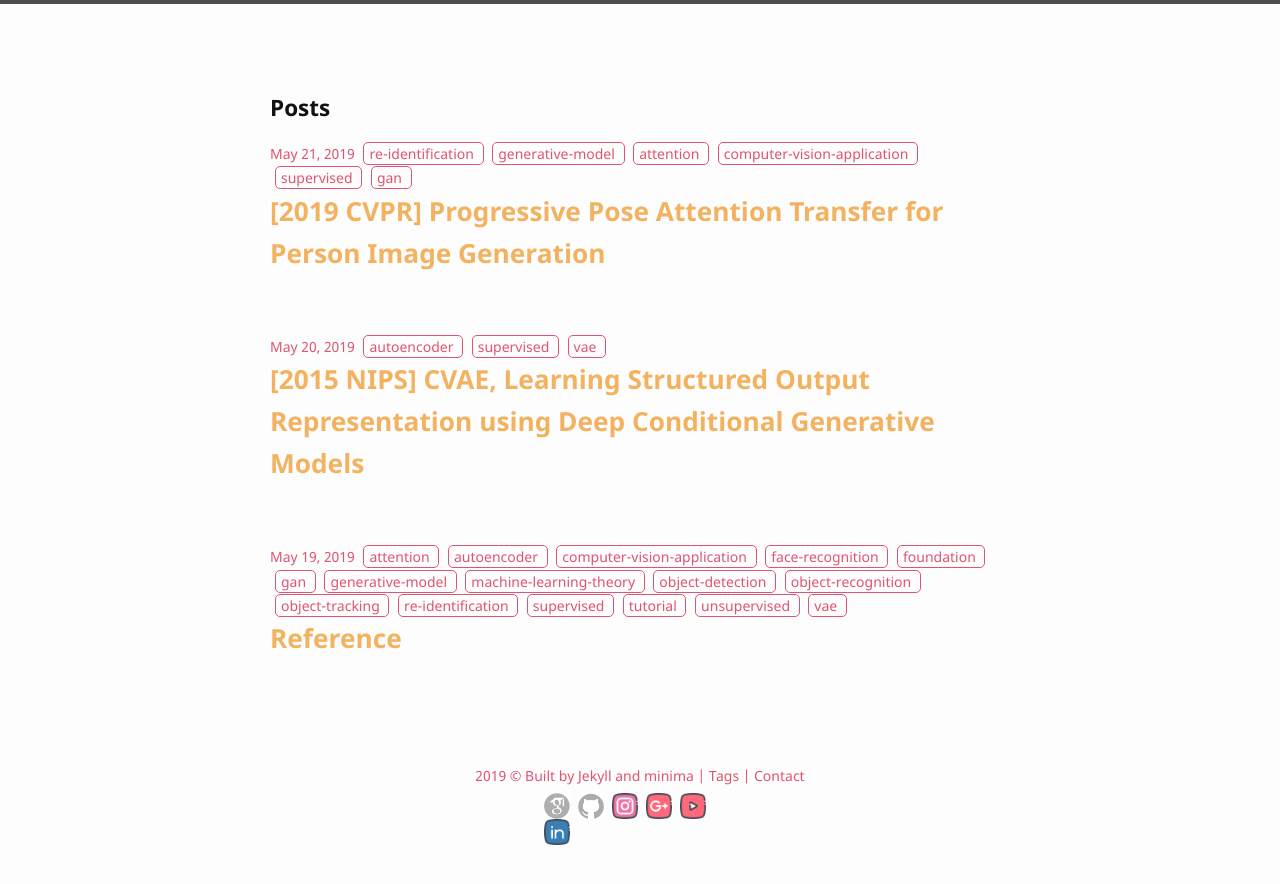
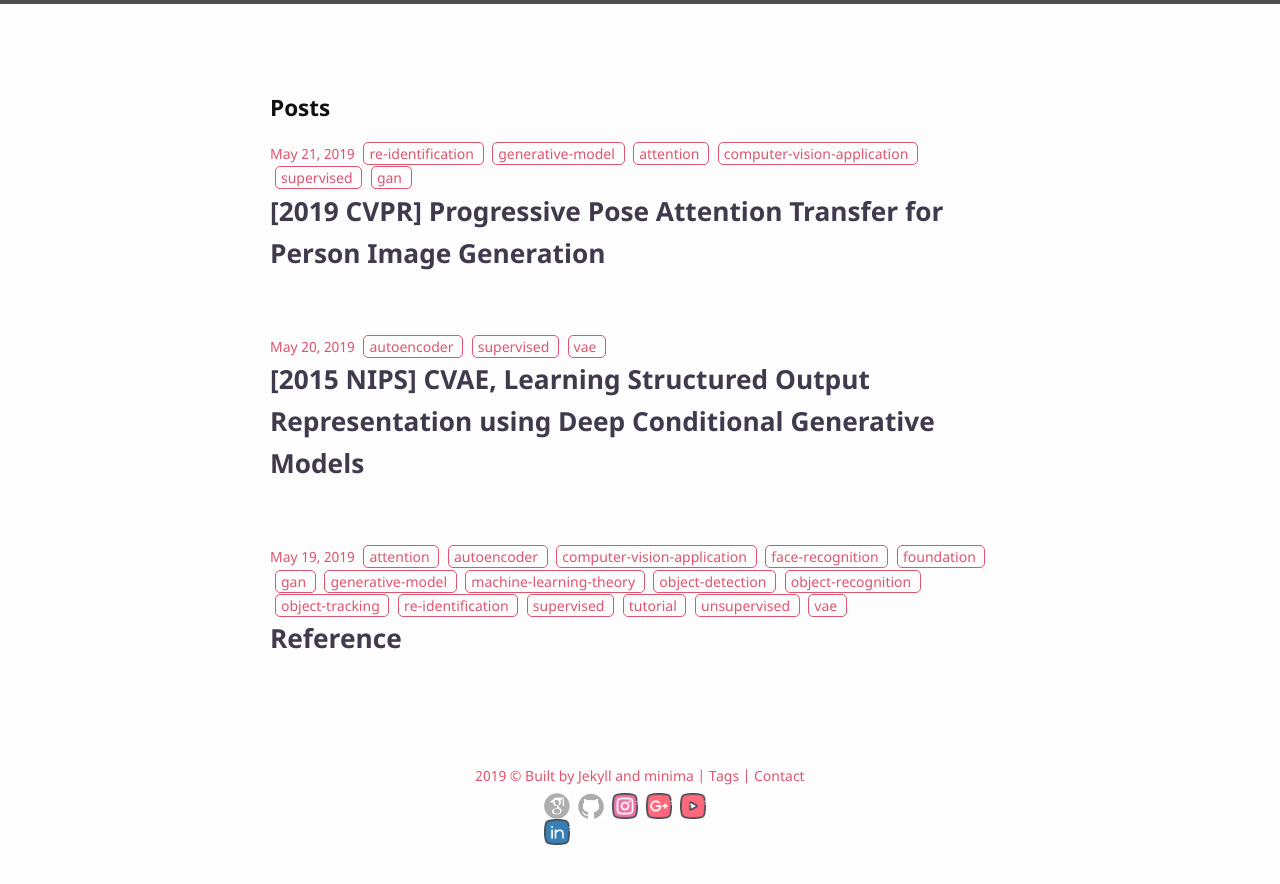
Before and after one commit to bismex/bismex.github.io, a Jekyll site: the page built from index.html, in a window 1280 px wide. Shown: the top 884 px of the page. Built offline with Jekyll 4.4.1, drawn with Linux system fonts in a browser that asks for light colours.

Commit message:
Update main.scss

```diff
--- a/_sass/main.scss
+++ b/_sass/main.scss
@@ -14,7 +14,7 @@ $spacing-unit:     30px !default;
 
 $text-color:       #111 !default;
 $background-color: #fdfdfd !default;
-$brand-color:      #f2b25f !default;
+$brand-color:      #41394c !default;
 
 $grey-color:       #df556f !default;
 $grey-color-light: lighten($grey-color, 40%) !default;
```
